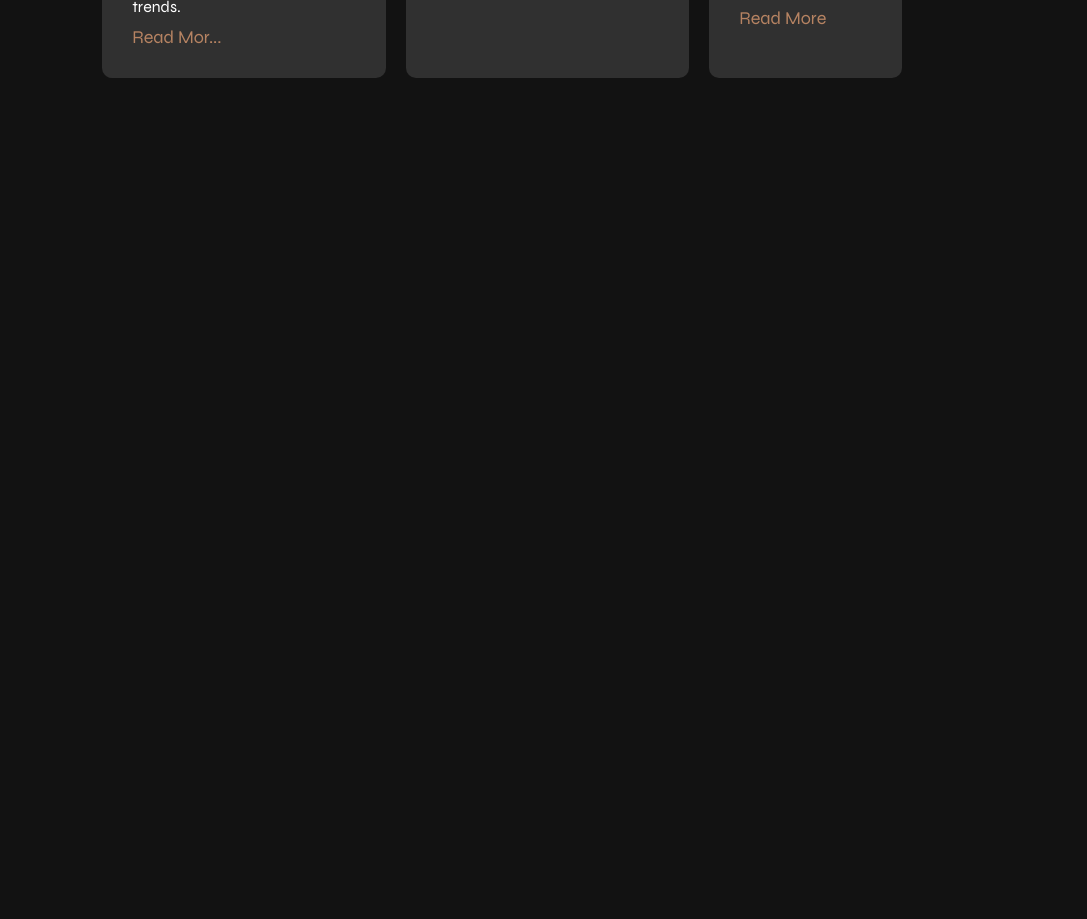
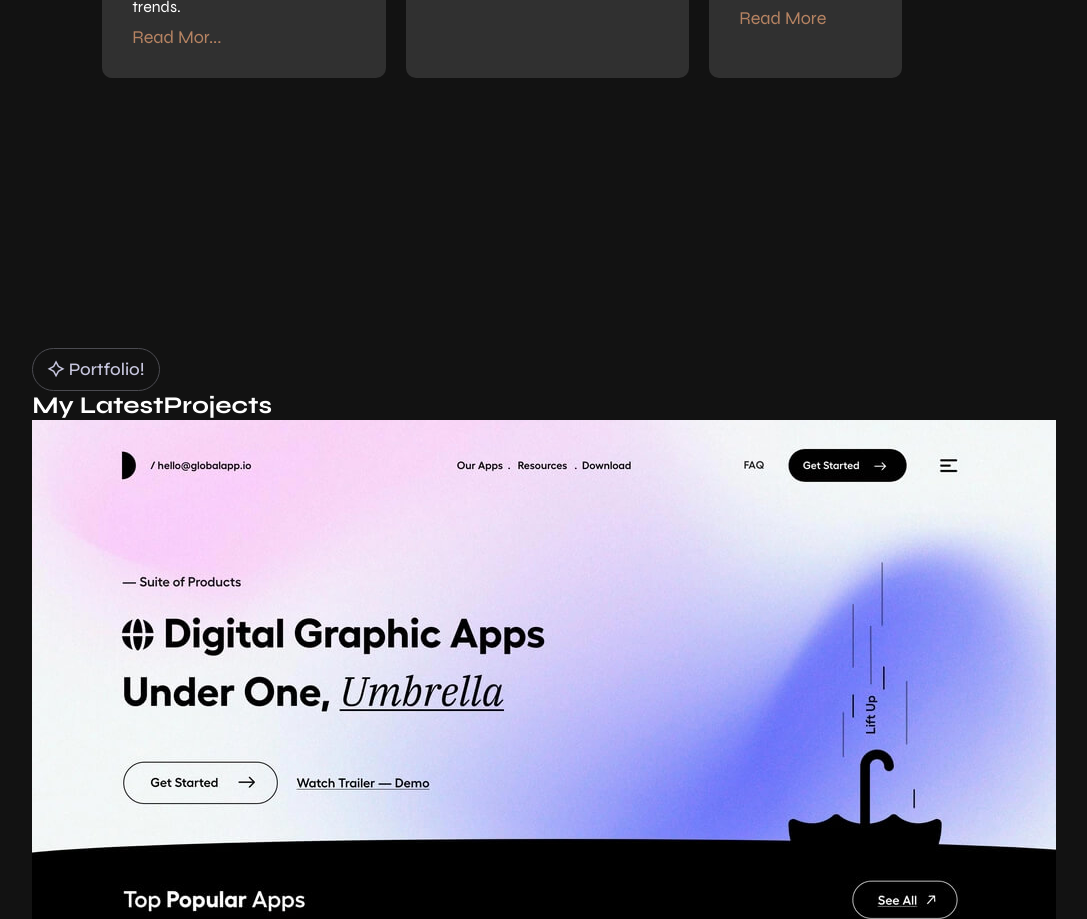
Before and after one commit to MolemoMM/PersonalPortfolio, a plain HTML site: page index.html in a window 1280 px wide. Shown: the part 3062-3981 px from the top of the page, without its empty margins (147-1234 px from the left). Before the commit the page ends 3300 px from the top, so only its background shows below. Drawn offline with nearby package versions, Linux system fonts and the light colour scheme; a script that the page names is missing.

Commit message:
Update index.html

```diff
--- a/index.html
+++ b/index.html
@@ -151,6 +151,24 @@
 
       </section>
 
+      <!---portfolio -->
+      <section class="portfolio" id="portfolio">
+        <div class="mid-text">
+            <a href="#" class="h-line">
+                <i class="ri-shining-2-line"></i>
+                <span>Portfolio!</span>
+            </a>
+            <h2>My Latest<span>Projects</span></h2>
+        </div>
+        <div class="portfolio-content">
+            <div class="row">
+                <div class="row-img">
+                    <img src="images/p1.jpg">
+                </div>
+            </div>
+        </div>
+   </section>
+
 
     <!---js file -->
     <script src="js/script.js"></script>
```
